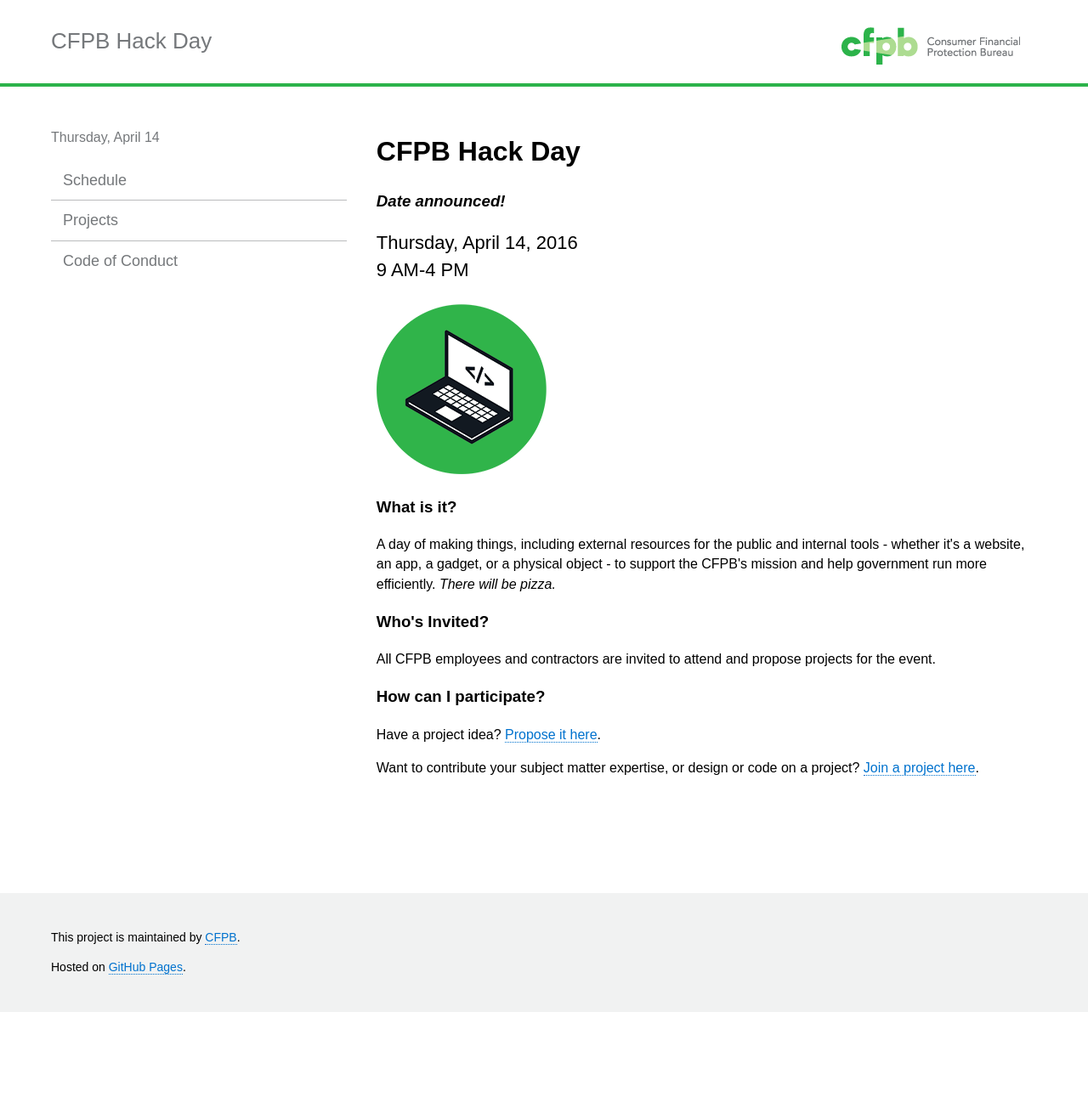
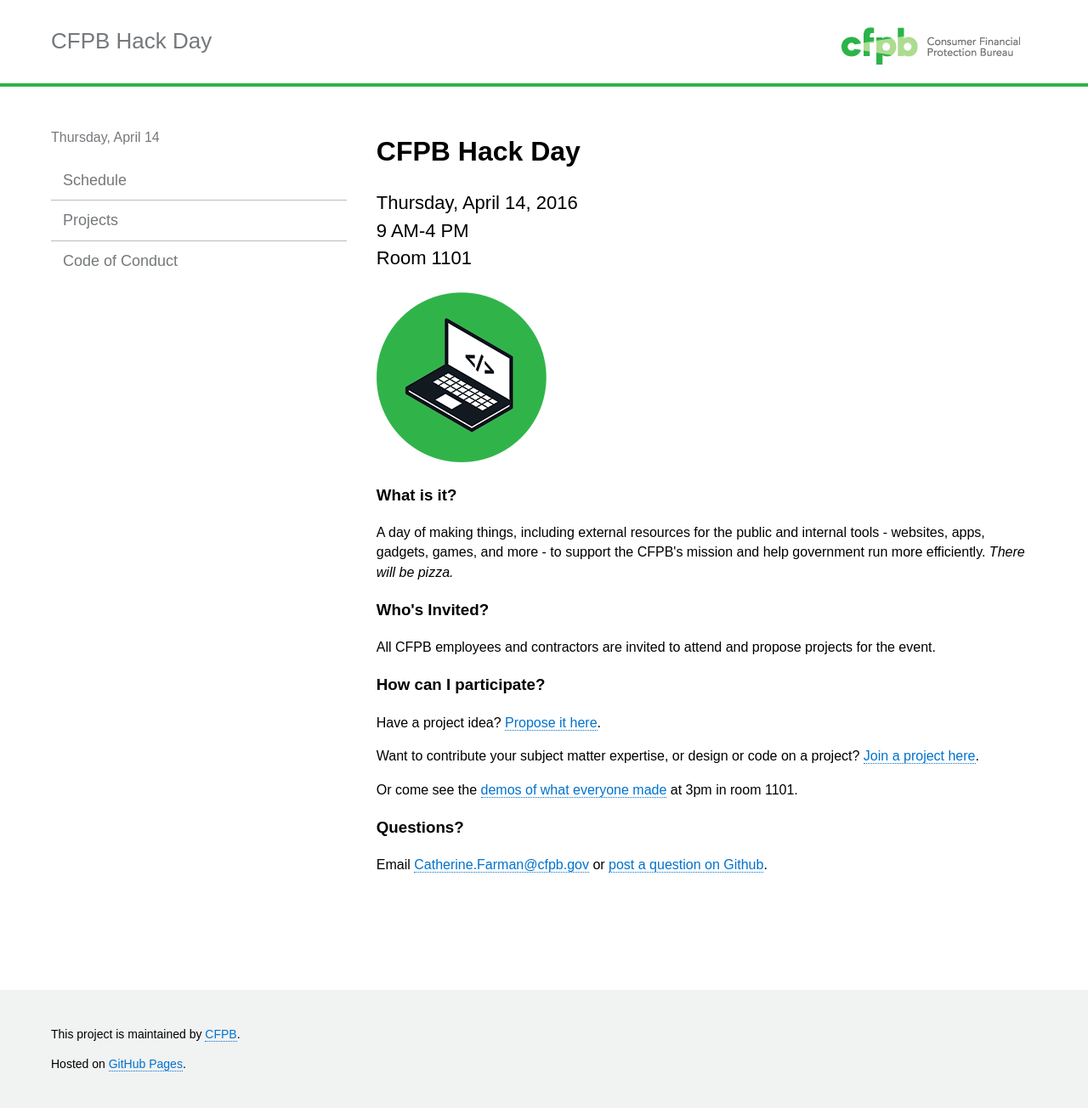
Before and after one commit to cfpb/hackathon, a Jekyll site: the page built from index.html, in a window 1280 px wide. Shown: the whole page at 85% size. Built offline with Jekyll 4.4.1, drawn with Linux system fonts in a browser that asks for light colours; before the commit the page ends 1191 px from its top, so only the background shows below that.

Commit message:
update for event happening tomorrow

```diff
--- a/index.html
+++ b/index.html
@@ -8,17 +8,17 @@
 <section>
   <h1>CFPB Hack Day</h1>
 
-  <h3><em>Date announced!</em></h3>
   <h2 style="margin-top: 0">
     Thursday, April 14, 2016
     <br>9 AM-4 PM
+    <br>Room 1101
   </h2>
 
   <br>
   <img src="assets/img/developers_isocon.png" alt="">
 
   <h3>What is it?</h3>
-  <p>A day of making things, including external resources for the public and internal tools - whether it's a website, an app, a gadget, or a physical object - to support the CFPB's mission and help government run more efficiently. <em>There will be pizza.</em></p>
+  <p>A day of making things, including external resources for the public and internal tools - websites, apps, gadgets, games, and more - to support the CFPB's mission and help government run more efficiently. <em>There will be pizza.</em></p>
 
   <h3>Who's Invited?</h3>
   <p>All CFPB employees and contractors are invited to attend and propose projects for the event.</p>
@@ -26,5 +26,10 @@
   <h3>How can I participate?</h3>
   <p>Have a project idea? <a href="https://github.com/cfpb/hackathon/issues/new?labels=project">Propose it here</a>.</p>
   <p>Want to contribute your subject matter expertise, or design or code on a project? <a href="projects">Join a project here</a>.</p>
+  <p>Or come see the <a href="https://github.com/cfpb/hackathon/issues/46">demos of what everyone made</a> at 3pm in room 1101.</p>
+
+  <h3>Questions?</h3>
+  <p>Email <a href="mailto:Catherine.Farman@cfpb.gov">Catherine.Farman@cfpb.gov</a> or <a href="https://github.com/cfpb/hackathon/issues/new">post a question on Github</a>.</p>
+
 
 </section>
--- a/schedule.html
+++ b/schedule.html
@@ -12,7 +12,7 @@
       <li><strong>9:30 AM</strong>: Team formation, begin hacking!</li>
       <li><strong>12:30 PM</strong>: Lunch (PIZZA)</li>
       <li><strong>12:30 PM-3:00PM</strong>: HACK</li>
-      <li><strong>3:00PM</strong>: Demos! Share what you've worked on, and your vision for what's next.</li>
+      <li><strong>3:00PM</strong>: <a href="https://github.com/cfpb/hackathon/issues/46">Demos!</a> Share what you've worked on, and your vision for what's next.</li>
   </ul>
 
 </section>
```
